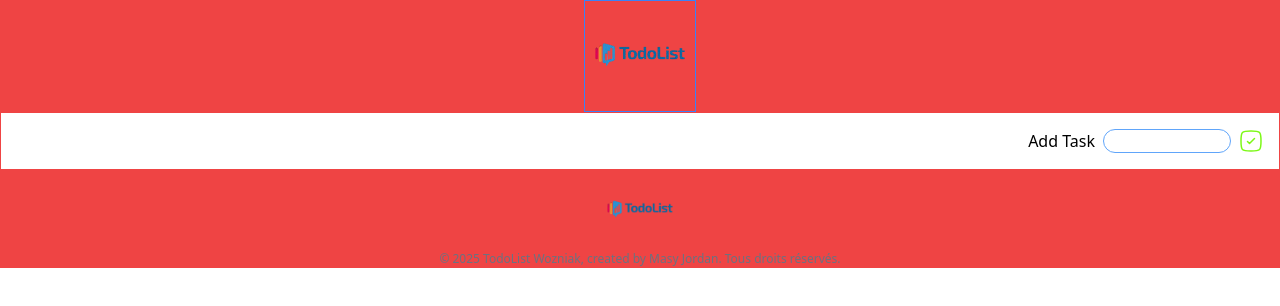
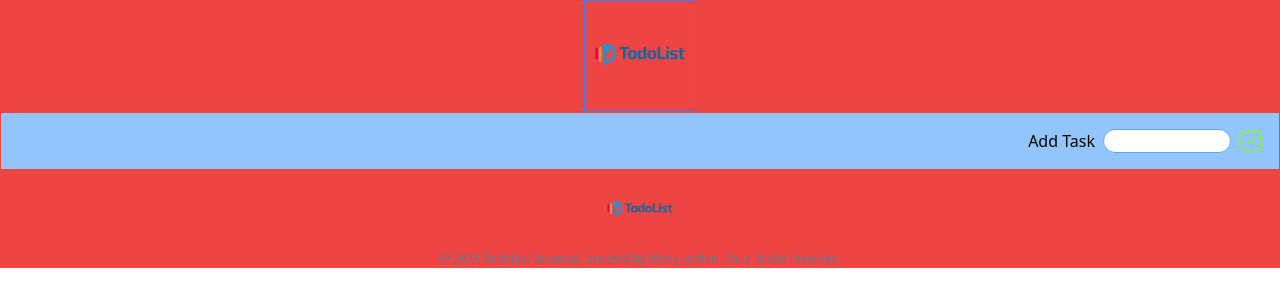
Before and after one commit to MJordanBecode/Wozniak-todolist, a plain HTML site: page index.html in a window 1280 px wide. Drawn offline with nearby package versions, Linux system fonts and the light colour scheme.

Commit message:
change bg-color

```diff
--- a/index.html
+++ b/index.html
@@ -16,7 +16,7 @@
         </nav>
     </header>
     <main>
-        <div class="flex justify-end border border-red-500 p-4 gap-2">
+        <div class="flex justify-end border border-red-500 p-4 gap-2 bg-blue-300">
             <label for="text">Add Task</label>
             <input type="text" class="rounded-3xl border border-blue-400 w-32 h-6 items-center">
             <img src="./assets/images/check-square.svg" alt="check-square.svg" class="w-6">
```
Also changed, not shown: assets/js/utils/edit.js (deleted), assets/js/utils/editTask.js (added), 1 other file.
